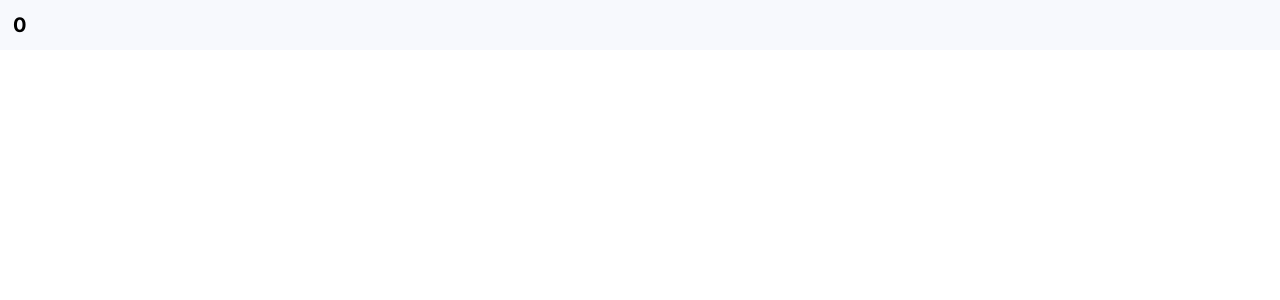
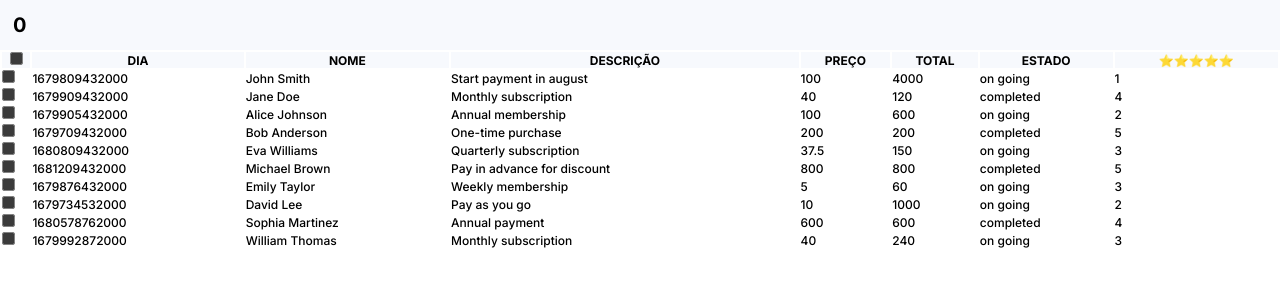
Before and after one commit to Hugo-Farias/fin-table, a React (Vite) app: page / in a window 1280 px wide. Shown: the top 300 px of the page. Built offline with nearby package versions, Linux system fonts and the light colour scheme.

Commit message:
trying simple html table

```diff
--- a/src/components/MainTable.scss
+++ b/src/components/MainTable.scss
@@ -26,25 +26,20 @@
 
 .main-table {
   //background-color: red;
-  //min-width: 100%;
+  min-width: 100%;
   //position: fixed;
   //top: $height;
   //margin-top: $height;
   z-index: -1;
+  font-size: 1.2rem;
 
-  & > .columns {
+  & > thead {
+    padding: 1rem;
     background-color: var(--color-titlebar);
-    display: flex;
-    //justify-content: space-between;
-    font-size: 1.2rem;
-    border-bottom: 1px solid rgba(gray, 0.2);
-    //font-weight: 700;
-
-    @include columnsAndContent();
+    //border-bottom: 1px solid rgba(gray, 0.2);
   }
-
-  & > .table-contents {
-    display: flex;
-    @include columnsAndContent();
-  }
+  //
+  //& > .table-contents {
+  //  display: flex;
+  //}
 }
--- a/src/components/MainTable.tsx
+++ b/src/components/MainTable.tsx
@@ -1,42 +1,59 @@
 import "./MainTable.scss";
+import React from "react";
 // import { DataTable } from "primereact/datatable";
 // import { Column } from "primereact/column";
 import { Bill } from "../types";
 import dummy from "../data/DUMMY_DATA.json";
 import "primereact/resources/themes/md-dark-indigo/theme.css";
 
-const categories = [
-  { cName: "select", content: <input type="checkbox" /> },
-  { cName: "day", content: "DIA" },
-  { cName: "name", content: "NOME" },
-  { cName: "description", content: "DESCRIÇÃO" },
-  { cName: "installmentPrice", content: "PREÇO" },
-  { cName: "totalPrice", content: "TOTAL" },
-  { cName: "status", content: "ESTADO" },
-  { cName: "rating", content: "⭐".repeat(5) },
+interface TableRow {
+  id: number;
+  name: string;
+  age: number;
+  email: string;
+}
+
+type Category = {
+  header: string;
+  accessor: string | React.ReactNode;
+};
+
+const categories: Category[] = [
+  { header: "select", accessor: <input type="checkbox" /> },
+  { header: "day", accessor: "DIA" },
+  { header: "name", accessor: "NOME" },
+  { header: "description", accessor: "DESCRIÇÃO" },
+  { header: "installmentPrice", accessor: "PREÇO" },
+  { header: "totalPrice", accessor: "TOTAL" },
+  { header: "status", accessor: "ESTADO" },
+  { header: "rating", accessor: "⭐".repeat(5) },
 ];
 
 const MainTable = function () {
   const products: Bill[] = dummy;
 
-  // const cNameJSX = categories.map((v, i) => {
-  //   return (
-  //     <div key={i} className={`c-name ${v.cName}`}>
-  //       {v.content}
-  //     </div>
-  //   );
-  // });
+  const tbodyJSX = products.map((v, i) => {
+    const out = categories.map((cv, ci) => {
+      const val = v[cv.header];
+      const content = val ? val : cv.accessor;
 
-  // const header = <div className="columns">{cNameJSX}</div>;
+      return <td key={ci}>{content}</td>;
+    });
 
-  // const columns = categories.map((v, i) => {
-  //   return <Column></Column>
-  // });
+    return <tr key={i}>{out}</tr>;
+  });
 
   return (
-    <div className="main-table">
-      {/*<div className="columns">{cNameJSX}</div>*/}
-    </div>
+    <table className="main-table">
+      <thead className="head">
+        <tr>
+          {categories.map((v, i) => (
+            <th key={i}>{v.accessor}</th>
+          ))}
+        </tr>
+      </thead>
+      <tbody>{tbodyJSX}</tbody>
+    </table>
   );
 };
 
```
